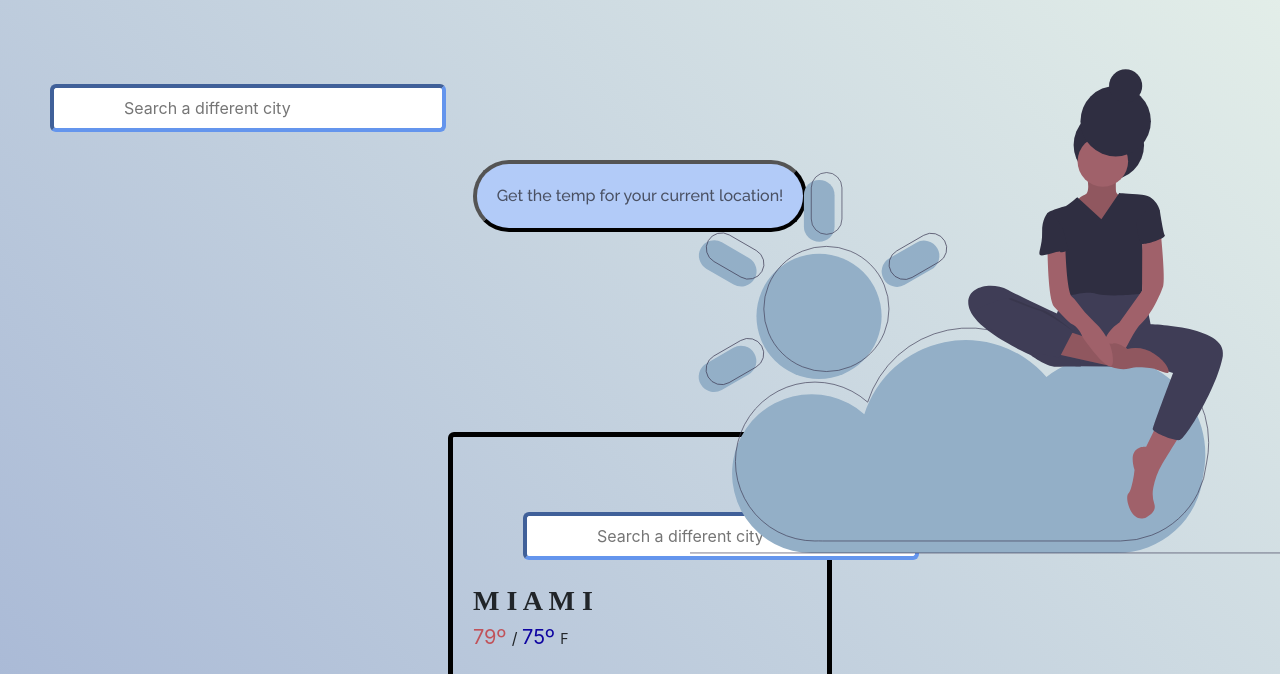
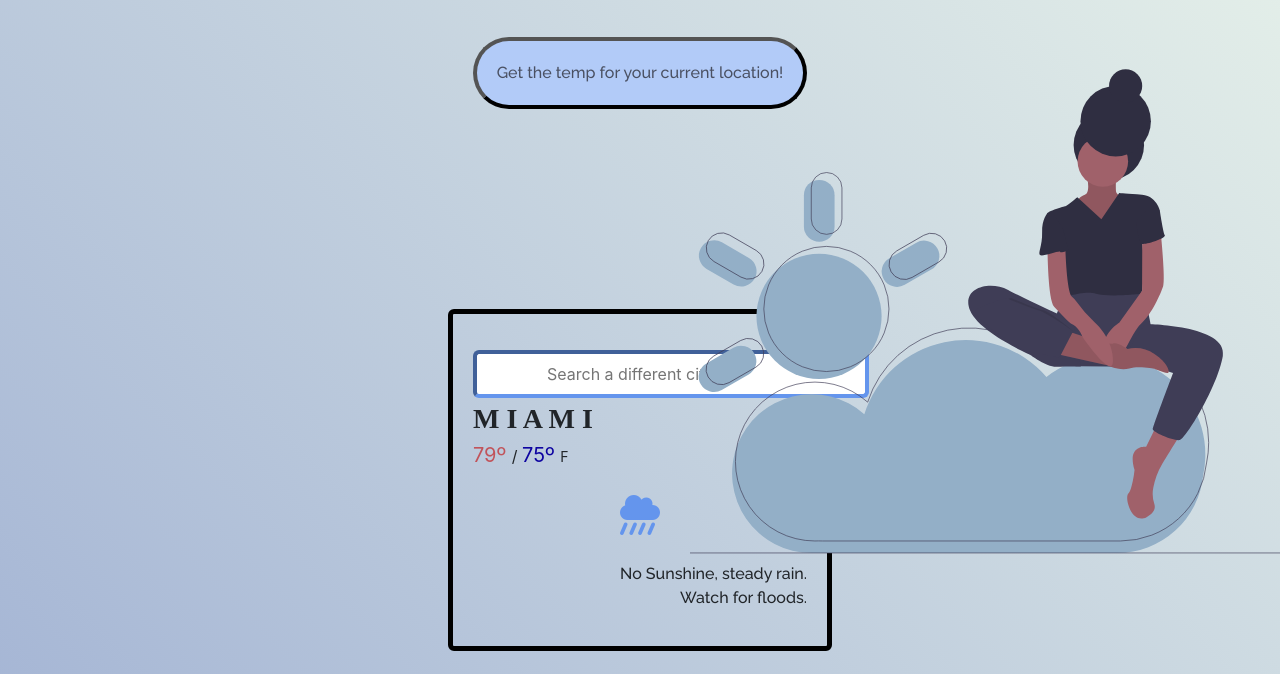
Before and after one commit to aartiles5/MoodSetterWeather, a plain HTML site: page index.html in a window 1280 px wide. Shown: the part 51-725 px from the top of the page. Drawn offline with nearby package versions, Linux system fonts and the light colour scheme; files whose address does not match are found by name.

Commit message:
changed location of search results display from top left corner to inside main weather card

```diff
--- a/index.html
+++ b/index.html
@@ -32,18 +32,9 @@
     </h1>
     <br />
     <h2 class="timeDateStamp"></h2>
-    <div class="citySearch">
-      <form id="search-form">
-        <input
-          class="searchBar"
-          type="text"
-          id="searchBar"
-          placeholder="Search a different city"
-        />
-      </form>
-    </div>
+
     <h3 id="searchingFor"></h3>
-    <h4 class="displayResults"></h4>
+
     <button class="locationButton">Get the temp for your current location!</button>
     <div class="mainCityBlock">
       <p>
@@ -54,7 +45,7 @@
             </div>
         <span class="cityTitle"> M I A M I </span>
 
-        <br />
+        <div class="displayResults"></div>
         <span class="high"> 79º </span> / <span class="low"> 75º </span>
         <span class="fahr">F</span>
       </p>
--- a/index.js
+++ b/index.js
@@ -66,8 +66,8 @@ function search(event) {
 }
 function showTemperature(response) {
   let temperature = Math.round(response.data.main.temp);
-  let h4 = document.querySelector("h4");
-  h4.innerHTML = `It is currently ${temperature}ºF in ${response.data.name}`;
+  let .displayResults = document.querySelector(".displayResults");
+  .displayResults.innerHTML = `It is currently ${temperature}ºF in ${response.data.name}`;
 }
 
 let searchBar = document.querySelector("#search-form");
--- a/styles.css
+++ b/styles.css
@@ -47,19 +47,6 @@ h3 {
   padding: 20px;
 }
 
-.citySearch {
-  margin-left: 30px;
-  margin-top: 35px;
-  padding: 20px;
-}
-
-.searchBar {
-  border-color: cornflowerblue;
-  border-width: 4px;
-  border-radius: 6px;
-  padding: 8px 70px;
-}
-
 .moodIllu {
   position: absolute;
   right: 0;
@@ -85,6 +72,13 @@ h3 {
   font-style: normal;
   text-align: center;
   font-size: 28px;
+}
+
+.searchBar {
+  border-color: cornflowerblue;
+  border-width: 4px;
+  border-radius: 6px;
+  padding: 8px 70px;
 }
 
 p {
```
